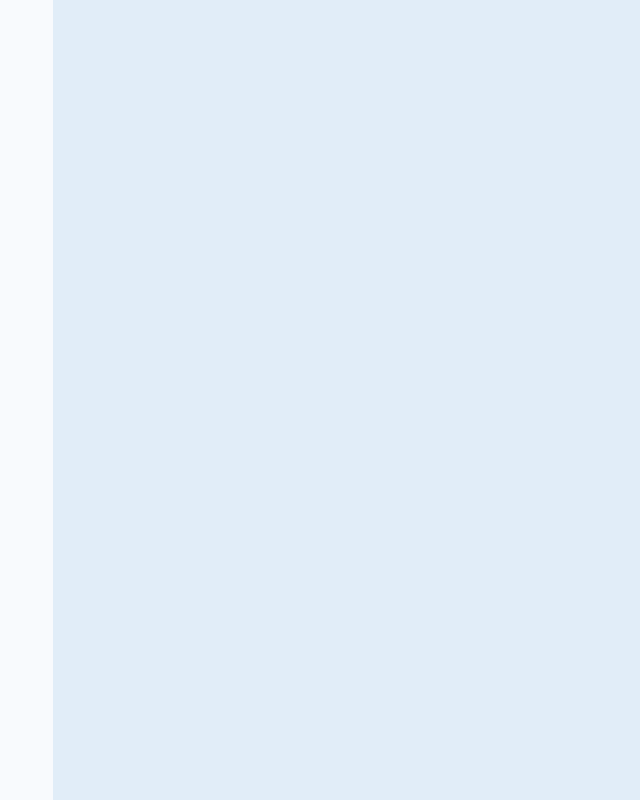
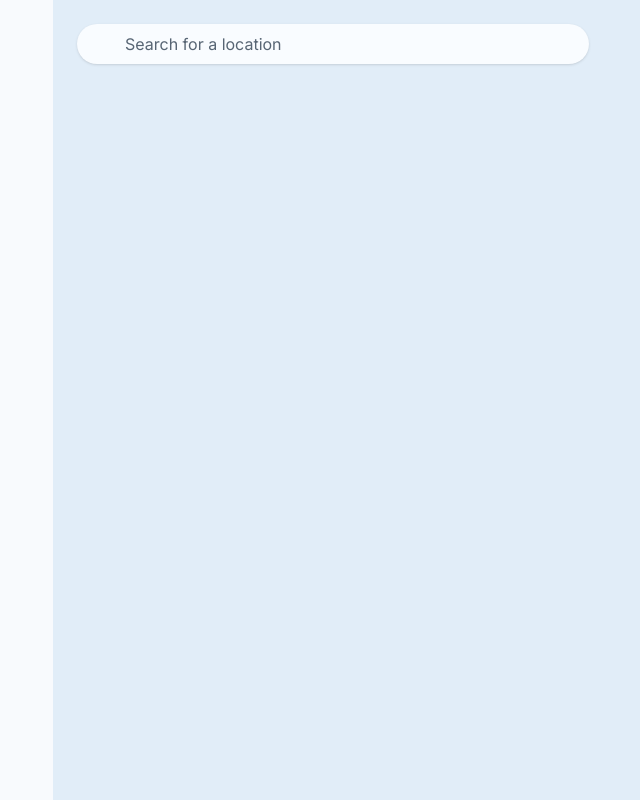
Before and after one commit to lowqualityloey/weather-dashboard, a React (Vite) app: page / in a window 1280 px wide. Shown: the whole page, without its empty margins (267-907 px from the left). Built offline with nearby package versions, Linux system fonts and the light colour scheme.

Commit message:
Add SearchBar to app main content
Render the SearchBar inside App’s main section and implement the component as a styled location search input. The SearchBar export was also changed from default to named to match its new import usage.

```diff
--- a/src/App.tsx
+++ b/src/App.tsx
@@ -1,8 +1,12 @@
+import { SearchBar } from './components/SearchBar';
+
 function App() {
   return (
     <div className="flex min-h-screen bg-background text-foreground">
       <aside className="hidden w-80 shrink-0 bg-sidebar md:block"></aside>
-      <main className="flex-1 p-6"></main>
+      <main className="flex-1 p-6">
+        <SearchBar />
+      </main>
     </div>
   );
 }
--- a/src/components/SearchBar.tsx
+++ b/src/components/SearchBar.tsx
@@ -1,3 +1,11 @@
-export default function SearchBar() {
-  return null;
+export function SearchBar() {
+  return (
+    <div className="relative w-full max-w-lg">
+      <input
+        type="text"
+        placeholder="Search for a location"
+        className="w-full rounded-full bg-card py-2 pl-12 pr-4 text-foreground shadow-sm placeholder:text-muted-foreground focus:outline-none focus:ring-2 focus:ring-ring"
+      />
+    </div>
+  );
 }
```
